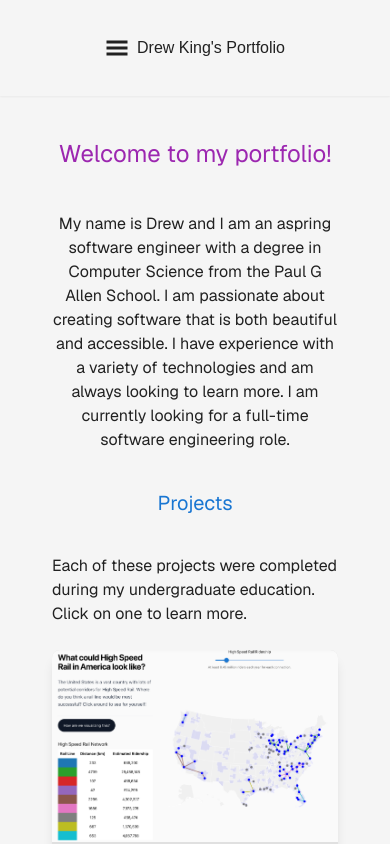
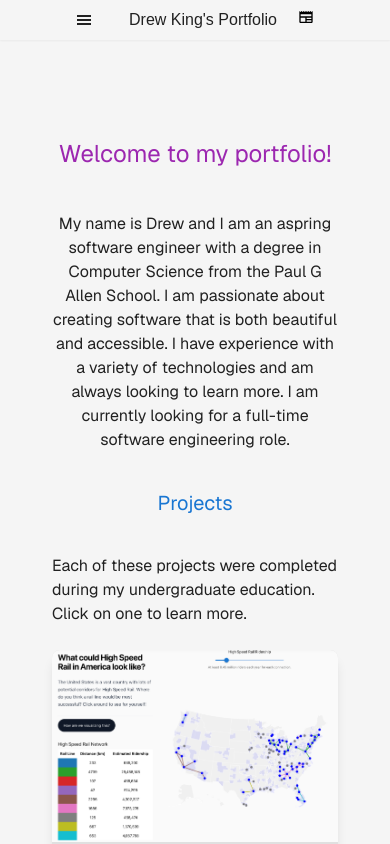
Before and after one commit to andrewpking/kingdrewsea-portfolio, a Next.js app: page / in a window 390 px wide. Shown: the top 844 px of the page. Built offline with nearby package versions, Linux system fonts and the light colour scheme.

Commit message:
Mobile only: added resume to header and made padding less.

```diff
--- a/src/app/components/Header.tsx
+++ b/src/app/components/Header.tsx
@@ -2,6 +2,7 @@
 import Link from 'next/link';
 import { useState, useEffect } from 'react';
 import { GiHamburgerMenu } from "react-icons/gi";
+import { MdOutlineNewspaper } from 'react-icons/md';
 
 
 // Credit to https://daily-dev-tips.com/posts/how-to-use-react-icons-in-nextjs/
@@ -30,18 +31,33 @@ export default function Header() {
 
     return (
         <header className="w-full shadow-sm fixed top-0 z-50">
-            <div className="max-w-7xl mx-auto px-4 md:px-6 lg:px-8">
+            <div className="max-w-7xl min-w-[80vw] mx-auto px-4 md:px-6 lg:px-8">
             <p className='ml-2 text-center hidden md:block'>Drew King&apos;s Portfolio</p>
-                <nav aria-label="Main navigation" className="flex items-center justify-between h-16">
+                <nav aria-label="Main navigation" className="flex items-center justify-evenly md:justify-center h-auto md:h-16">
                     {/* Mobile menu button */}
                     <button
                         className="md:hidden"
                         onClick={() => setIsOpen(!isOpen)}
                         aria-label="Menu"
                     >
-                        <GiHamburgerMenu className="h-6 w-6" />
+                        <GiHamburgerMenu className="h-4 w-4" />
                     </button>
-                    <p className='ml-2 text-center md:hidden'>Drew King&apos;s Portfolio</p>
+                    <p className='ml-4 text-center md:hidden'>Drew King&apos;s Portfolio</p>
+                    <Link
+          href={'./Resume.pdf'}
+          target="_blank"
+          rel="noopener noreferrer"
+          download
+        >
+          <button className="md:hidden">
+          <MdOutlineNewspaper
+            color='black'
+            aria-hidden="true"
+            size={16}
+            />
+            <p className='sr-only'>Download Resume</p>
+             </button>
+        </Link>
                     {/* Desktop menu */}
                     <ul className="hidden md:flex space-x-8">
                         {links.map((link) => (
--- a/src/app/styles.scss
+++ b/src/app/styles.scss
@@ -37,8 +37,12 @@ header {
     display: flex;
     justify-content: space-between;
     align-items: center;
-    padding: 1rem;
     background-color: rgba(map.get(map.get($color-pallete, 'light'), 'grey-100'), 0.9);
+    padding: 0.5rem;
+
+    @media (min-width: 769px) {
+        padding: 1rem;
+    }
 }
 
 header a {
```
